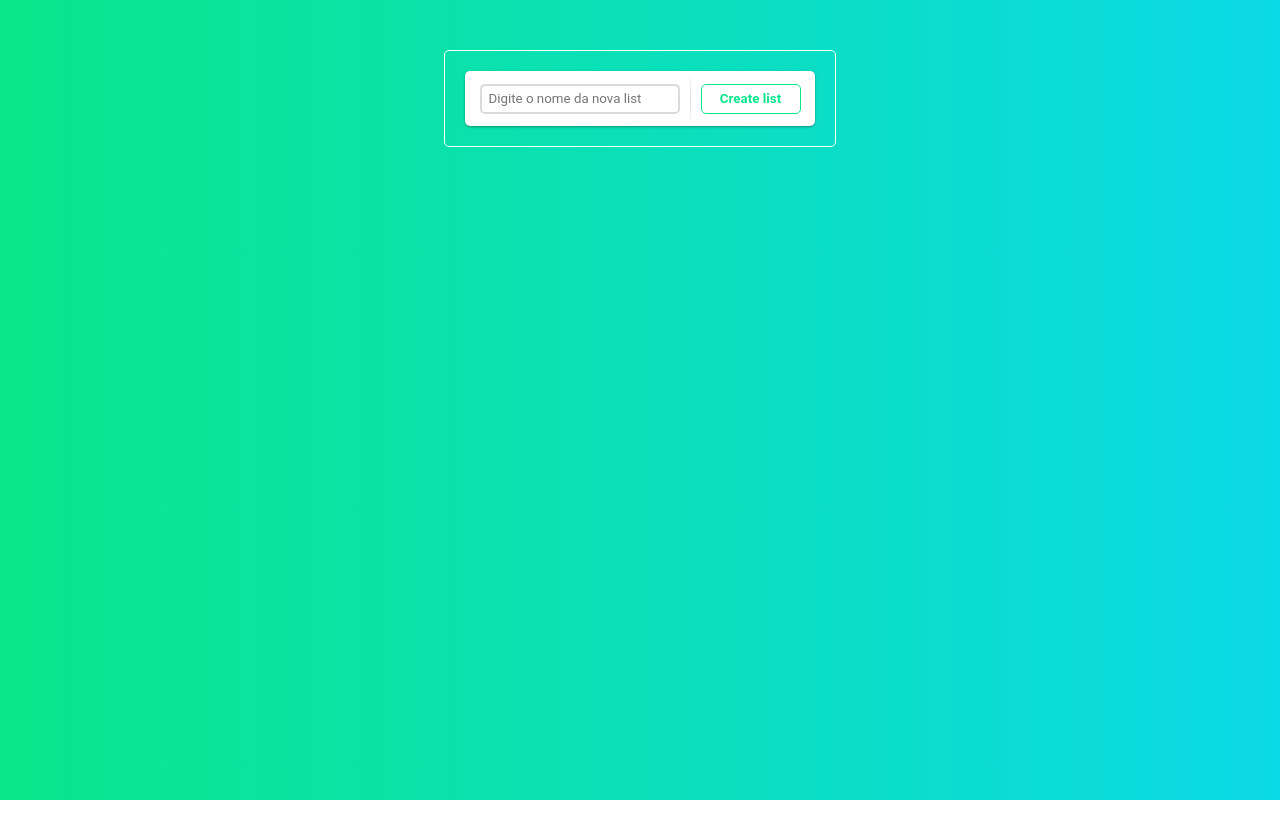
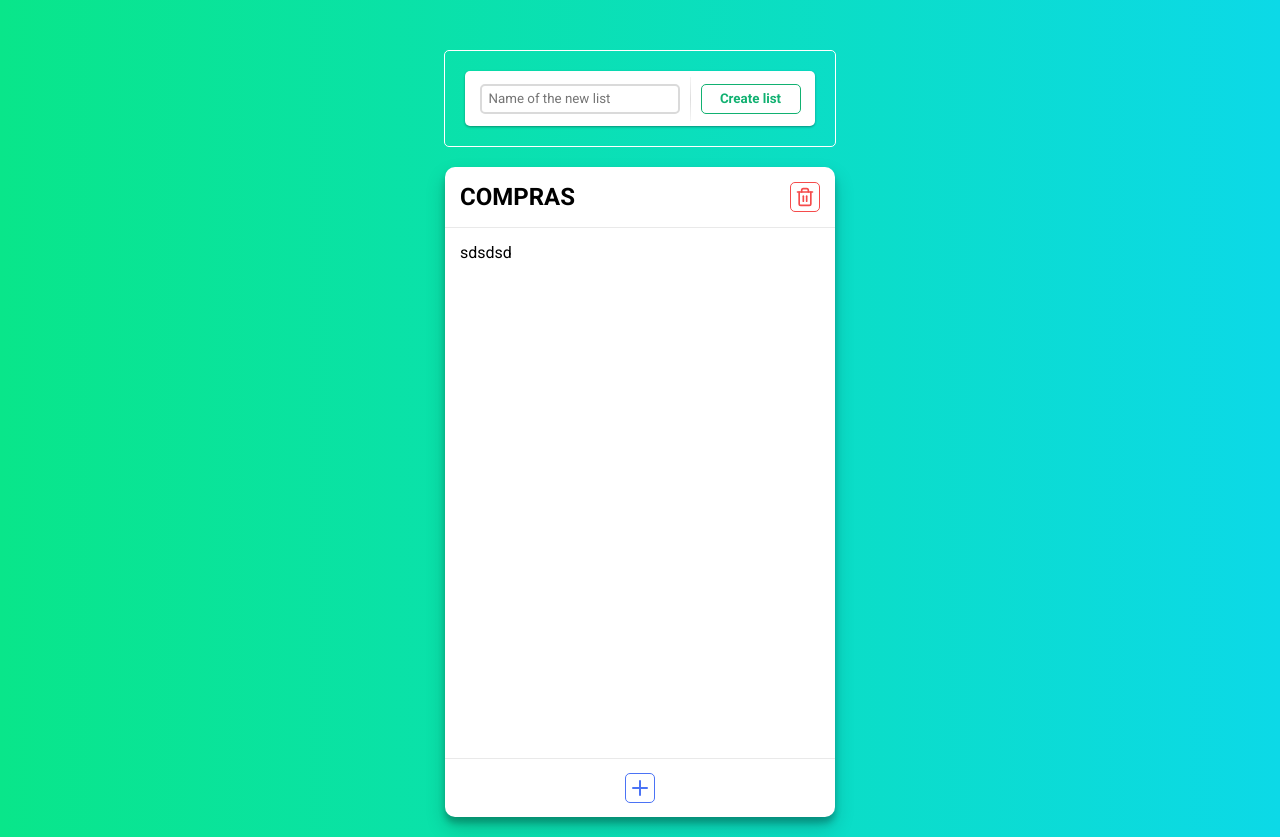
Before and after one commit to Terule/todo-list, a plain HTML site: page index.html in a window 1280 px wide. Before the commit the page ends 800 px from the top, so only its background shows below. Drawn offline with nearby package versions, Linux system fonts and the light colour scheme.

Commit message:
Feat: finished the list container designe in CSS

```diff
--- a/index.html
+++ b/index.html
@@ -3,17 +3,45 @@
 <head>
   <meta charset="UTF-8">
   <meta name="viewport" content="width=device-width, initial-scale=1.0">
+
+  <!-- FONT IMPORT -->
+  <link rel="preconnect" href="https://fonts.googleapis.com">
+  <link rel="preconnect" href="https://fonts.gstatic.com" crossorigin>
+  <link href="https://fonts.googleapis.com/css2?family=Roboto:wght@400;500;700;900&display=swap" rel="stylesheet">
+
+  <!-- STYLE IMPORT -->
   <link rel="stylesheet" href="style.css">
 
   <title>Document</title>
 </head>
 <body>
-  <div id="menu-container">
+  <section id="menu-container">
     <div id="menu">
-      <input type="text" id="input-new-list" placeholder="Digite o nome da nova list">
+      <input type="text" id="input-new-list" placeholder="Name of the new list" maxlength="22">
       <hr>
       <button id="button-new-list" >Create list</button>
     </div>
-  </div>
+  </section>
+  <section id='list-container'>
+    <div class='list-card'>
+      <div class="list-title">
+        <h1 class="list-name">COMPRAS</h1>
+        <div class="icon trash">
+          <i data-feather="trash-2" width="20"></i>
+        </div>
+      </div>
+
+      <div class="list-items">sdsdsd</div>
+      <div class="menu-plus">
+        <div class="icon plus">
+          <i data-feather="plus" width="24"></i>
+        </div>
+      </div>
+    </section>
+  <script src="https://unpkg.com/feather-icons"></script>
+  <script src="script.js"></script>
+  <script>
+    feather.replace()
+  </script>
 </body>
 </html>
--- a/style.css
+++ b/style.css
@@ -31,11 +31,11 @@ body {
   width: 350px;
   height: 3.45rem;
   margin: 20px;
-  box-shadow: rgba(0, 0, 0, 0.12) 0px 1px 3px, rgba(0, 0, 0, 0.24) 0px 1px 2px; /* #27 */
+  box-shadow: rgba(0, 0, 0, 0.12) 0px 1px 3px, rgba(0, 0, 0, 0.24) 0px 1px 2px; /* SHADOW #27 */
 
 }
 
-#menu > hr{
+#menu > hr {
   border: none;
   margin: 10px;
   height: 80%;
@@ -58,17 +58,90 @@ body {
 
 #menu > button {
   background: white;
-  border: 1px solid rgb(9, 230, 138);
+  border: 1px solid rgb(17, 177, 113);
   border-radius: 5px;
-  color: rgb(9, 230, 138);
+  color: rgb(17, 177, 113);
   width: 100px;
   height: 30px;
   font-weight: 700;
-  transition: all 150ms ease-in-out;
+  transition: all 100ms ease-in-out;
   cursor: pointer;
 }
 
 #menu > button:hover {
-  background: rgb(9, 230, 138);
+  background: rgb(17, 177, 113);
   color: white;
 }
+
+.list-card {
+  display: flex;
+  flex-direction: column;
+  align-items: center;
+  width: 390px;
+  height: 650px;
+  margin: 20px;
+  background-color: white;
+  border-radius: 10px;
+  box-shadow: rgba(0, 0, 0, 0.19) 0px 10px 20px, rgba(0, 0, 0, 0.23) 0px 6px 6px; /* SHADOW #29 */
+}
+
+.list-title {
+  display: flex;
+  align-items: center;
+  justify-content: center;
+  justify-content: space-between;
+  padding: 15px;
+  width: inherit;
+  border-bottom: 1px solid rgb(233, 233, 233);
+}
+
+.list-name {
+  font-size: 24px;
+  max-width: inherit;
+  text-align: center;
+}
+
+.icon {
+  display: flex;
+  justify-content: center;
+  align-items: center;
+  width: 30px;
+  height: 30px;
+  border-radius: 5px;
+  transition: all 100ms ease-in-out;
+}
+
+.trash {
+  color: rgb(245, 75, 75);
+  border: 1px solid rgb(245, 75, 75);
+}
+
+.trash:hover {
+  background-color: rgb(245, 75, 75);
+  color: white;
+}
+
+.plus {
+  color: rgb(75, 115, 245);
+  border: 1px solid rgb(75, 115, 245);
+}
+
+.plus:hover {
+  background-color: rgb(75, 115, 245);
+  color: white;
+}
+
+.list-items {
+  height: 540px;
+  width: 100%;
+  padding: 15px;
+}
+
+.menu-plus {
+  display: flex;
+  justify-content: center;
+  align-items: center;
+  height: 60px;
+  width: inherit;
+  border-top: 1px solid rgb(233, 233, 233);
+}
```
Also changed, not shown: script.js (added).
